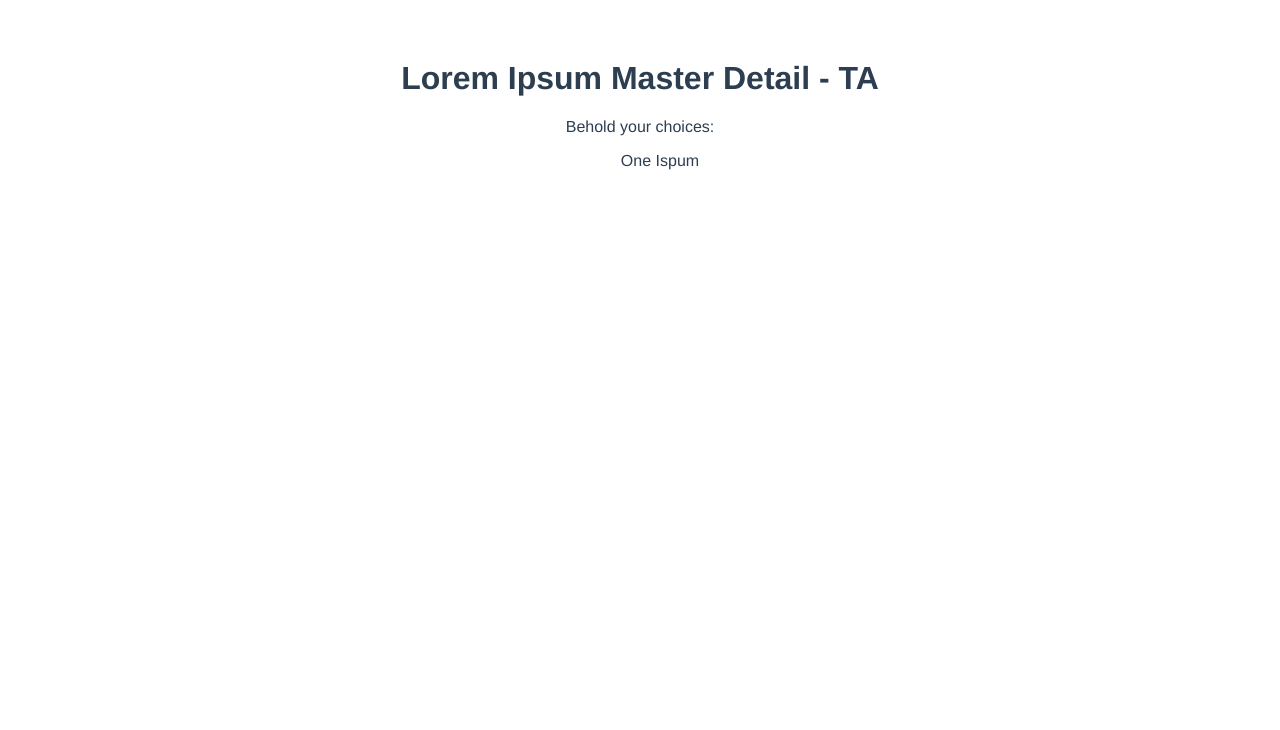
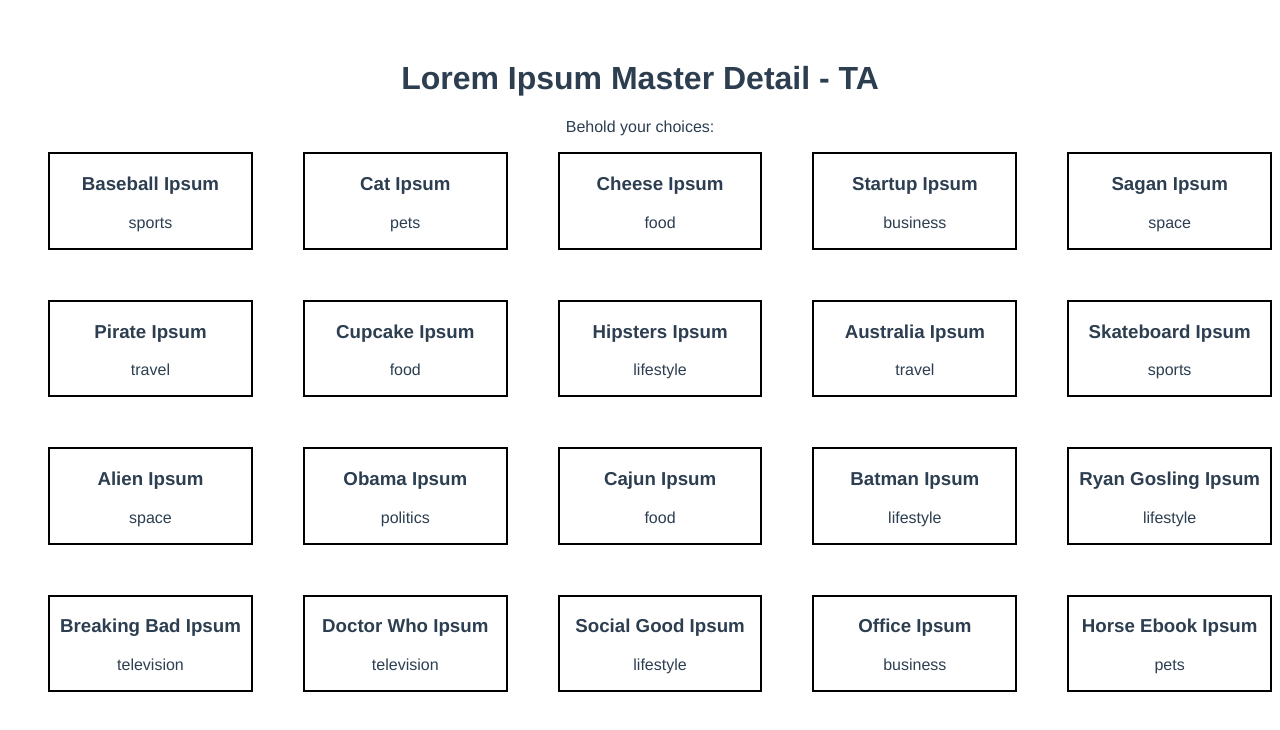
Before and after one commit to MariahAdams/lorem-ipsum, a Vue app: page / in a window 1280 px wide. Shown: the top 730 px of the page. Built offline with nearby package versions, Linux system fonts and the light colour scheme.

Commit message:
successfully rendering ipsum list

```diff
--- a/src/components/IpsumItem.vue
+++ b/src/components/IpsumItem.vue
@@ -1,15 +1,20 @@
 <template>
   <li>
-    One Ispum
+    <h3>{{ipsum.title}}</h3>
+    <p>{{ipsum.category}}</p>
   </li>
 </template>
 
 <script>
 export default {
-
+  props: {
+    ipsum: Object
+  }
 };
 </script>
 
 <style>
-
+li {
+  border: 2px solid black;
+}
 </style>
--- a/src/components/IpsumsList.vue
+++ b/src/components/IpsumsList.vue
@@ -1,6 +1,10 @@
 <template>
   <ul>
-    <IpsumItem />
+    <IpsumItem
+      v-for="ipsum in ipsums"
+      :key="ipsum.title"
+      :ipsum="ipsum"
+    />
   </ul>
 </template>
 
@@ -20,5 +24,8 @@
 <style>
 ul {
   list-style: none;
+  display: grid;
+  grid-template-columns: repeat(auto-fill, minmax(200px, 1fr));
+  grid-gap: 50px;
 }
 </style>
```
